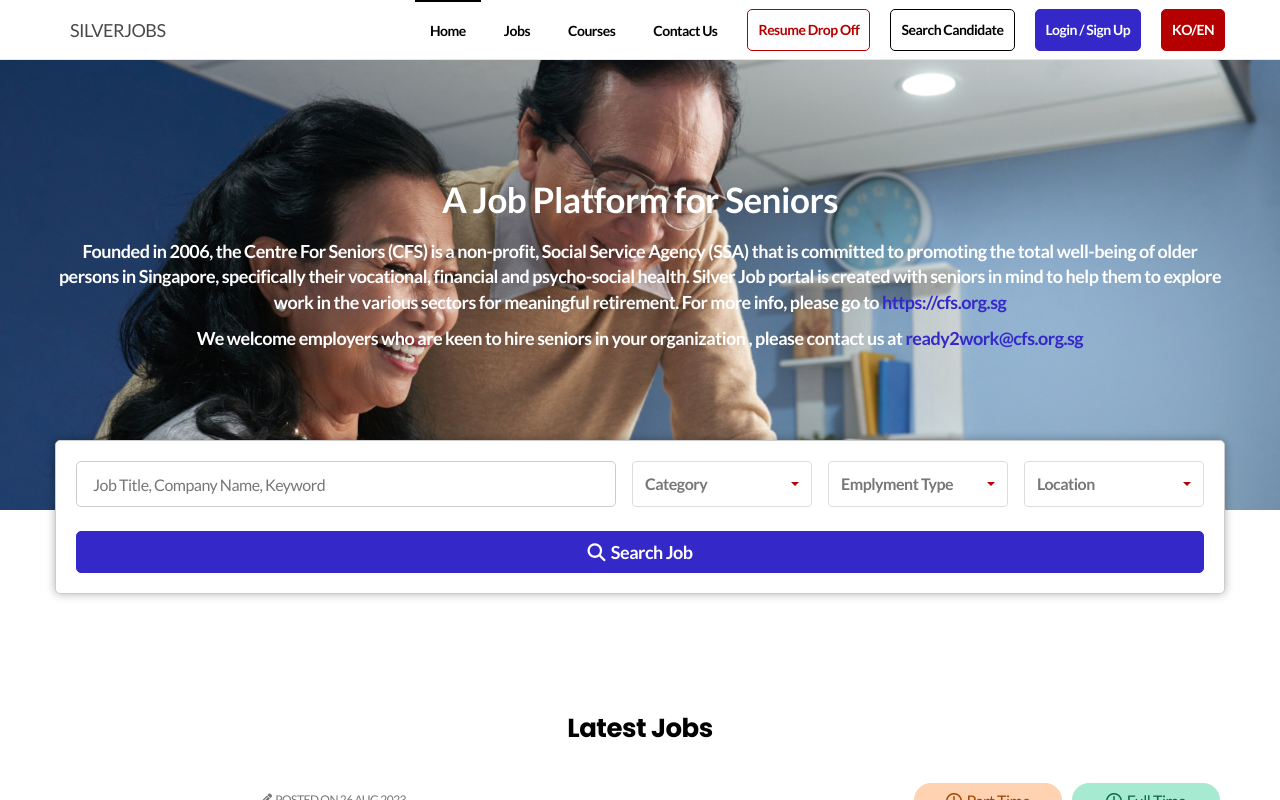
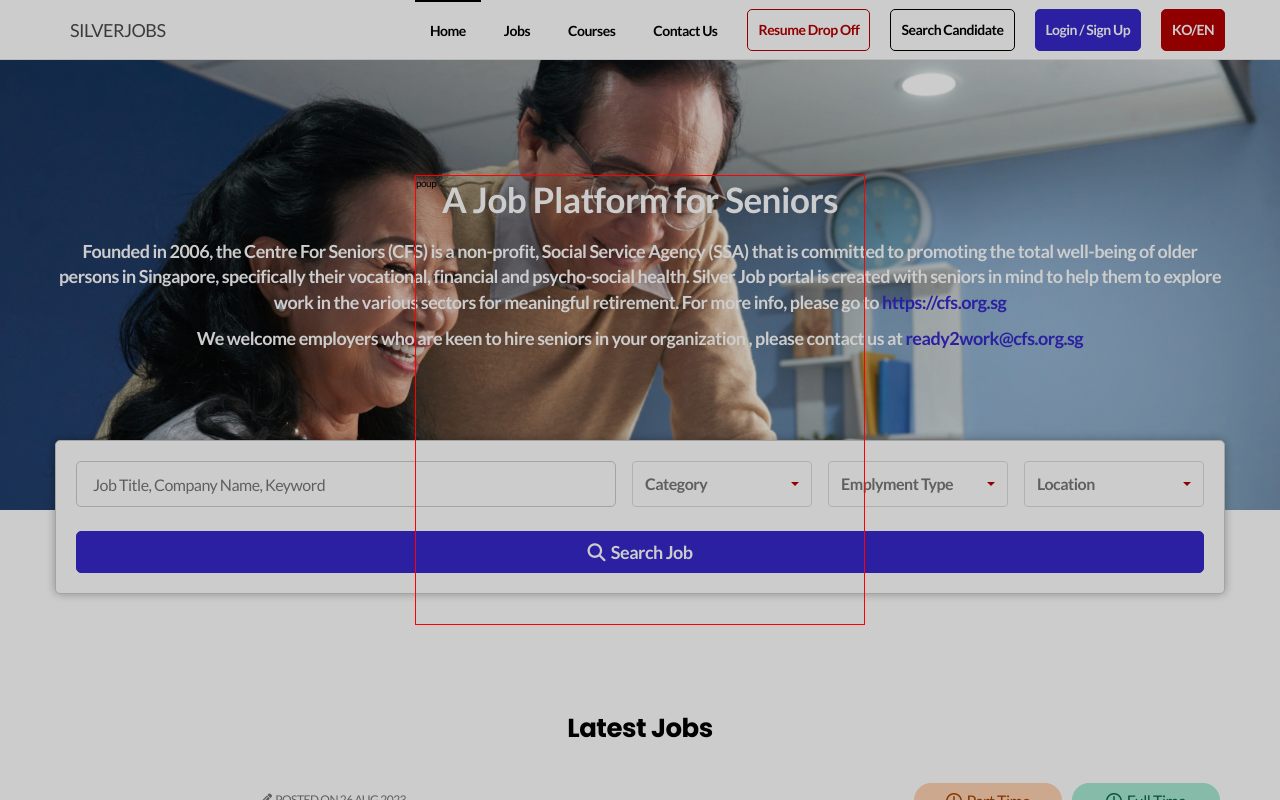
Before and after one commit to phr9000/seniorJob, a React (Create React App) app: page / in a window 1280 px wide. Shown: the top 800 px of the page. Built offline with nearby package versions, Linux system fonts and the light colour scheme.

Commit message:
modal 중간

```diff
--- /dev/null
+++ b/src/assets/styles/base/popup.scss
@@ -0,0 +1,19 @@
+.dim {
+    position: fixed;
+    top: 0;
+    left: 0;
+    z-index: 800;
+    width: 100%;
+    height: 100%;
+    background-color: rgba(0,0,0,0.2);
+}
+.popup-container {
+    position: fixed;
+    top: 50%;
+    left: 50%;
+    z-index: 999;
+    transform: translate(-50%, -50%);
+    width: 450px;
+    height: 450px;
+    border: 1px solid red;
+}
--- a/src/assets/styles/index.scss
+++ b/src/assets/styles/index.scss
@@ -6,6 +6,7 @@
 @import "/src/assets/styles/base/tab.scss";
 @import "/src/assets/styles/base/pagination.scss";
 @import "/src/assets/styles/base/breadCrumb.scss";
+@import "/src/assets/styles/base/popup.scss";
 
 // // abstracts
 @import "/src/assets/styles/abstracts/mixin.scss";
--- a/src/components/Header.tsx
+++ b/src/components/Header.tsx
@@ -2,6 +2,7 @@
 import { NavLink } from 'react-router-dom';
 import React, { useState } from "react";
 import Button from "src/components/button/Button";
+import PopupLayout from 'src/components/popup/Popup';
 
 const Header: React.FC = () => {
   // dropdown
@@ -16,7 +17,8 @@
   };
 
   return (
-    <header>
+    <>
+      <header>
       <div className="header-inner">
         <h1 className="logo">
           <NavLink to='/' onClick={closeMenu}>SILVERJOBS</NavLink>
@@ -69,7 +71,10 @@
           ></i>
         </div>
       </div>
-    </header>
+      </header>
+      <PopupLayout/>
+    </>
+
   );
 };
 
--- a/src/components/button/Button.tsx
+++ b/src/components/button/Button.tsx
@@ -8,6 +8,7 @@
   disable?: boolean;
   additionalClass?: string;
   children?: React.ReactNode;
+  onClick?: ()=> void;
 }
 
 const Button: React.FC<ButtonProps> = ({
@@ -16,6 +17,7 @@
   size = "md",
   icon,
   additionalClass,
+  onClick
 }) => {
   let colorClass: string;
   let sizeClass: string;
@@ -68,8 +70,15 @@
     .filter(Boolean)
     .join(" ");
 
+  const handleClick = () => {
+    console.log(onClick);
+    if(onClick) {
+      onClick();
+    }
+  };
+
   return (
-    <button className={classList}>
+    <button className={classList} onClick={handleClick}>
       {icon && <i className={icon}></i>}
       {label}
     </button>
--- /dev/null
+++ b/src/components/popup/Popup.tsx
@@ -0,0 +1,14 @@
+/* eslint-disable */
+import React, { useEffect, useState, useRef } from "react";
+const PopupLayout: React.FC = () => {
+    return (
+        <>
+            <div className="dim">
+            </div>
+            <div className="popup-container">
+                poup
+            </div>
+        </>
+    );
+};
+export default PopupLayout;
--- /dev/null
+++ b/src/components/popup/dim.tsx
@@ -0,0 +1,8 @@
+/* eslint-disable */
+import React, { useEffect, useState, useRef } from "react";
+const DimLayout: React.FC = () => {
+    return (
+        <div className="dim"></div>
+    );
+};
+export default DimLayout;
```
